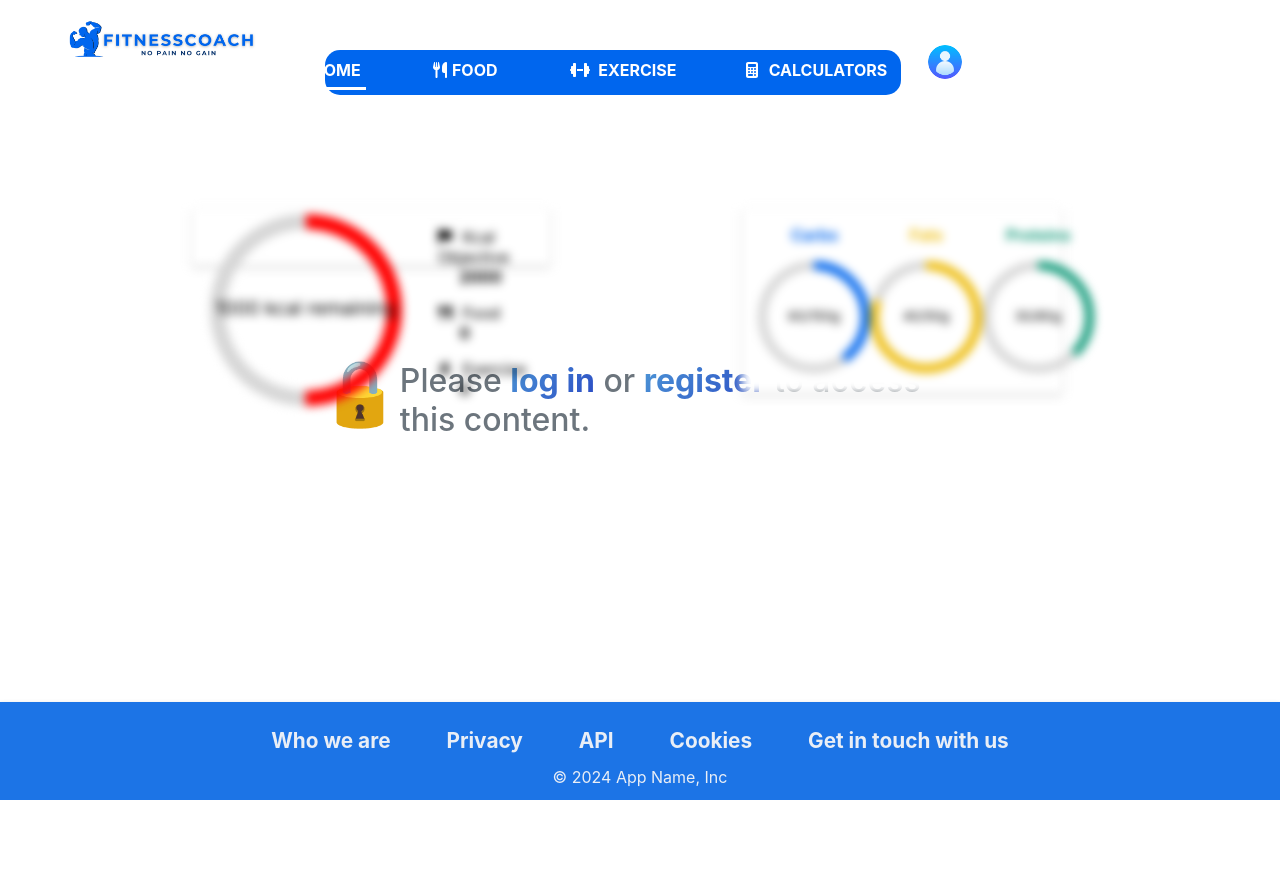
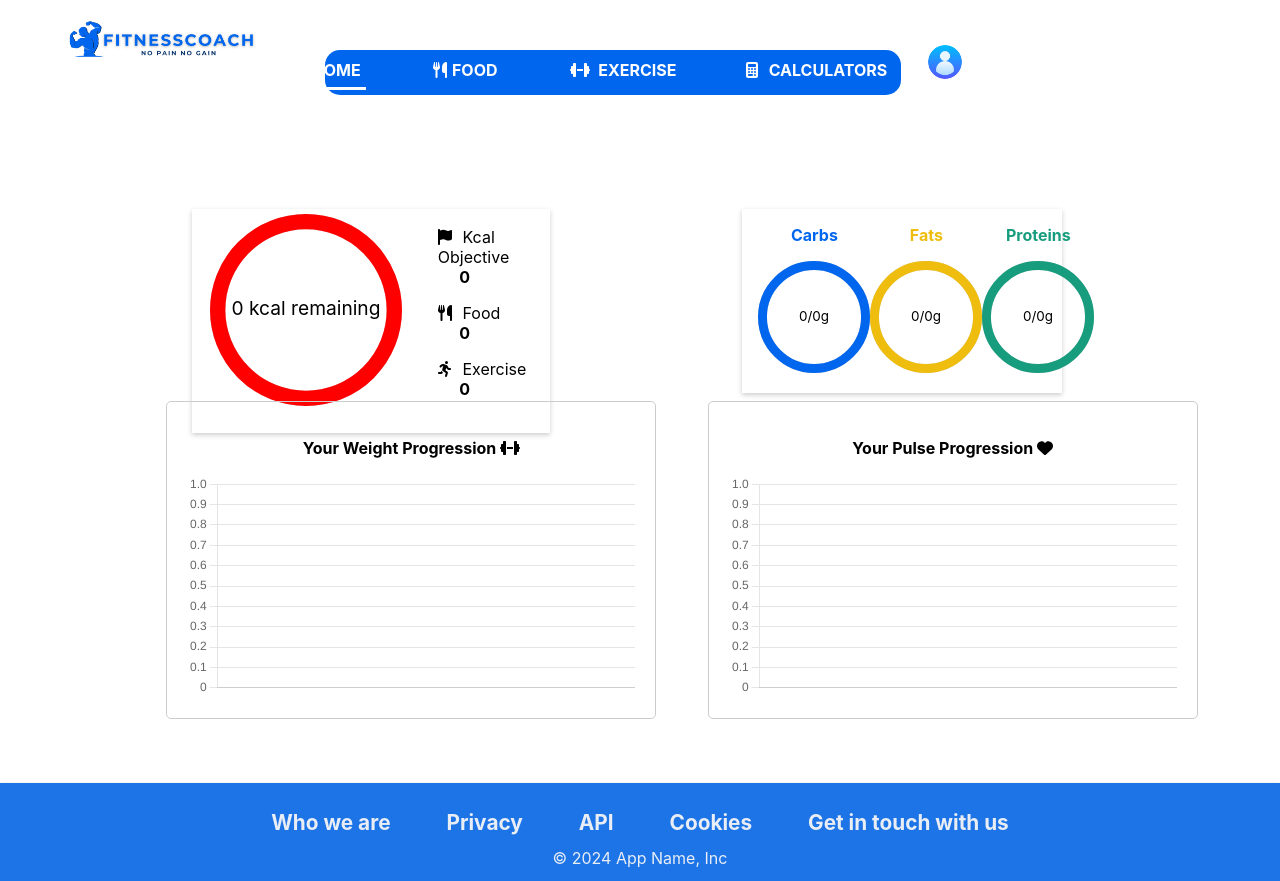
Before and after one commit to PS-G12/PS.G12, a React (Create React App) app in the folder client/: page / in a window 1280 px wide. Before the commit the page ends 800 px from the top, so only its background shows below. Built offline with nearby package versions, Linux system fonts and the light colour scheme; a web font is replaced by a local one.

Commit message:
graficas de pulso y peso funcionales

```diff
--- a/client/src/pages/homePage/homePage.css
+++ b/client/src/pages/homePage/homePage.css
@@ -50,3 +50,43 @@
   font-size: 4rem;
   margin-bottom: 1rem;
 }
+
+
+.chart-container {
+  width: 35%;
+  height: 30%;
+  margin-top: 20%;
+  margin-bottom: 5%;
+  border: 1px solid #ccc;
+  border-radius: 5px;
+  padding: 20px;
+  margin-left: -70%;
+}
+
+
+.chart-container canvas {
+  width: 100% !important;
+  height: auto !important;
+}
+
+.chart-container p, .chart-container2 p {
+  text-align: center;
+  font-weight: bold;
+}
+
+.chart-container2 {
+  width: 35%;
+  height: 30%;
+  margin-top: 20%;
+  margin-bottom: 5%;
+  border: 1px solid #ccc;
+  border-radius: 5px;
+  padding: 20px;
+  margin-left: 4%;
+}
+
+
+.chart-container2 canvas {
+  width: 100% !important;
+  height: auto !important;
+}
--- a/client/src/pages/homePage/homePage.js
+++ b/client/src/pages/homePage/homePage.js
@@ -1,13 +1,25 @@
 import React, { useState, useEffect } from 'react';
 import { Link } from "react-router-dom";
+import { Line } from 'react-chartjs-2';
+import { CategoryScale, Chart, LineElement, PointElement } from 'chart.js';
+import {LinearScale} from 'chart.js';
+import 'chartjs-plugin-datalabels';
 import Header from '../../components/Header/header';
 import ObjectiveCard from '../../components/ObjectiveCard/ObjectiveCard';
 import MacrosCard from '../../components/MacrosCard/macrosCard';
 import Footer from '../../components/Footer/footer';
 import './homePage.css';
+import { FontAwesomeIcon } from "@fortawesome/react-fontawesome";
+import { faDumbbell, faHeart } from "@fortawesome/free-solid-svg-icons";
+Chart.register(
+  LineElement,
+  CategoryScale,
+  LinearScale,
+  PointElement
+)
 
 const IndexPage = () => {
-  const [isLoggedIn, setIsLoggedIn] = useState(false);
+  const [isLoggedIn, setIsLoggedIn] = useState(true);
   const [objectiveData, setObjectiveData] = useState({
     value: 0,
     kcalObjective: 0,
@@ -24,6 +36,16 @@ const IndexPage = () => {
     max3: 0
   });
 
+  const [weightProgressionData, setWeightProgressionData] = useState({
+    dates: [],
+    weights: []
+  });
+
+  const [PulseProgressionData, setPulseProgressionData] = useState({
+    dates: [],
+    ratio: []
+  });
+
   useEffect(() => {
     const token = sessionStorage.getItem('token');
     if (token){
@@ -38,7 +60,7 @@ const IndexPage = () => {
           setIsLoggedIn(true);
           return response.json();
         } else {
-          setIsLoggedIn(false);
+          setIsLoggedIn(true);
           throw new Error('User data not available');
         }
       })
@@ -50,19 +72,34 @@ const IndexPage = () => {
           //exercise: data.objectiveData.exercise,
           remaining: data.objectiveData.kcalObjective - data.objectiveData.kcalConsumed
         });
-        setMacrosData({
-          value: data.objectiveData.carbsConsumed,
-          max: data.objectiveData.carbsObjective,
-          value2: data.objectiveData.fatsConsumed,
-          max2: data.objectiveData.fatsObjective,
-          value3: data.objectiveData.proteinsConsumed,
-          max3: data.objectiveData.proteinsObjective,
+
+        let weightProgressionDates = [];
+        let weightProgressionWeights = [];
+        let pulseProgressionDates = [];
+        let pulseProgressionratio = [];
+
+        weightProgressionDates = Object.keys(data.objectiveData.weightProgression);
+        weightProgressionWeights = Object.values(data.objectiveData.weightProgression);
+        pulseProgressionDates = Object.keys(data.objectiveData.pulseProgression);
+        pulseProgressionratio = Object.values(data.objectiveData.pulseProgression);
+
+
+
+        setWeightProgressionData({
+          dates: weightProgressionDates,
+          weights: weightProgressionWeights
         });
+
+        setPulseProgressionData({
+          dates: pulseProgressionDates,
+          ratio: pulseProgressionratio
+        });
+
       })
       .catch(error => {
         console.error('Error fetching user data:', error);
         console.log('si')
-        setIsLoggedIn(false);
+        setIsLoggedIn(true);
       });
     }
   }, []);
@@ -73,7 +110,7 @@ const IndexPage = () => {
       {isLoggedIn ? (
         <div className="cards">
           <ObjectiveCard
-            value={objectiveData.remaining === parseFloat(objectiveData.kcalObjective) ? 0 : (objectiveData.remaining / objectiveData.kcalObjective) * 100}
+            value={(objectiveData.remaining / objectiveData.kcalObjective) * 100}
             kcalObjective={objectiveData.kcalObjective}
             food={objectiveData.food}
             exercise={objectiveData.exercise}
@@ -87,7 +124,65 @@ const IndexPage = () => {
             value3={macrosData.value3}
             max3={macrosData.max3}
           />
-        </div>
+          <div className="chart-container">
+          <p> Your Weight Progression <FontAwesomeIcon icon={faDumbbell} /></p>
+            <Line
+              data={{
+                labels: weightProgressionData.dates,
+                datasets: [
+                  {
+                    label: 'Weight Progression',
+                    data: weightProgressionData.weights,
+                    fill: false,
+                    borderColor: 'rgb(75, 192, 192)',
+                    tension: 0.1
+                  }
+                ]
+              }}
+              options={{
+                plugins: {
+                  scales: {
+                    y: {
+                      beginAtZero: true
+                    }
+                  },
+                  legend: {
+                    display: true
+                  }
+                }
+              }}
+            />
+          </div>
+          <div className="chart-container2">
+          <p>Your Pulse Progression <FontAwesomeIcon icon={faHeart} /></p>
+            <Line
+              data={{
+                labels: PulseProgressionData.dates,
+                datasets: [
+                  {
+                    label: 'Pulse Progression',
+                    data: PulseProgressionData.ratio,
+                    fill: false,
+                    borderColor: 'rgb(12, 374, 12)',
+                    tension: 0.1
+                  }
+                ]
+              }}
+              options={{
+                plugins: {
+                  scales: {
+                    y: {
+                      beginAtZero: true
+                    }
+                  },
+                  legend: {
+                    display: true
+                  }
+                }
+              }}
+            />
+          </div>
+      </div>
       ) : (
         <div className="cards default">
           <div className="message-block">
```
